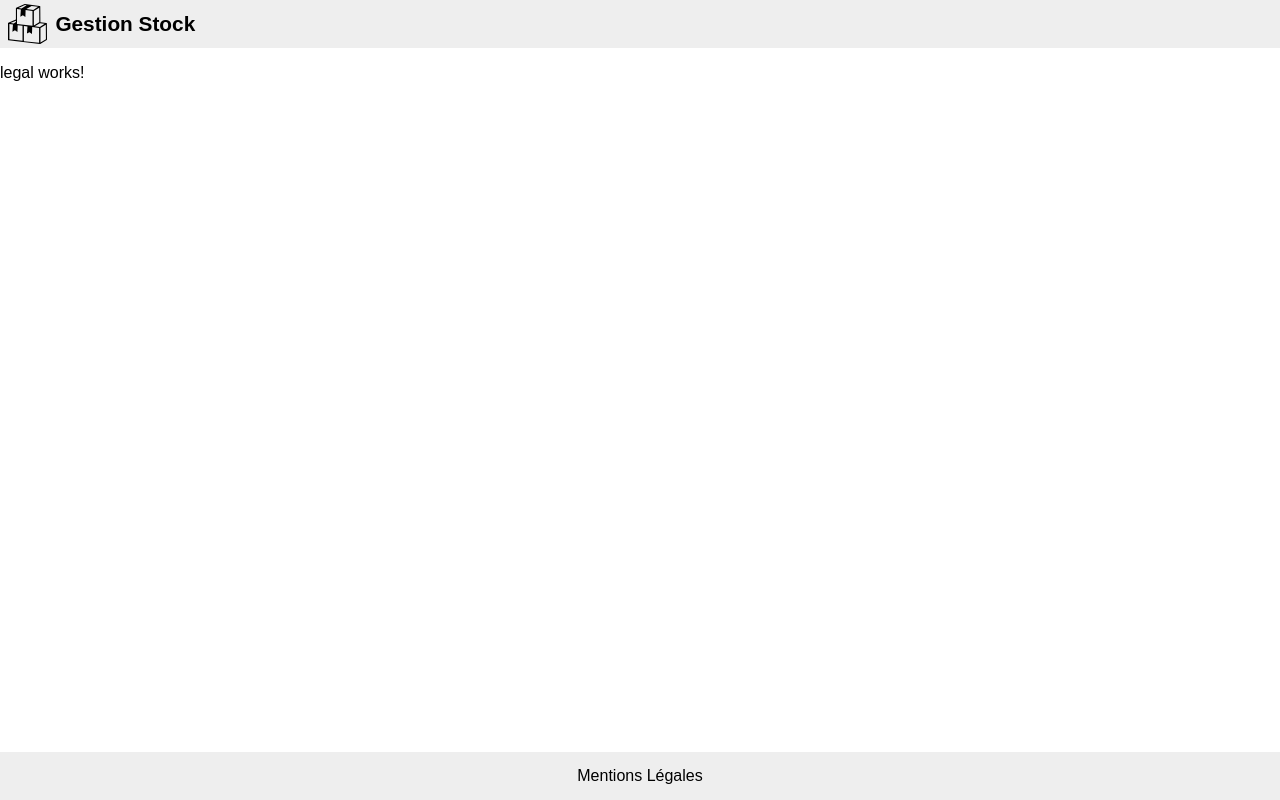
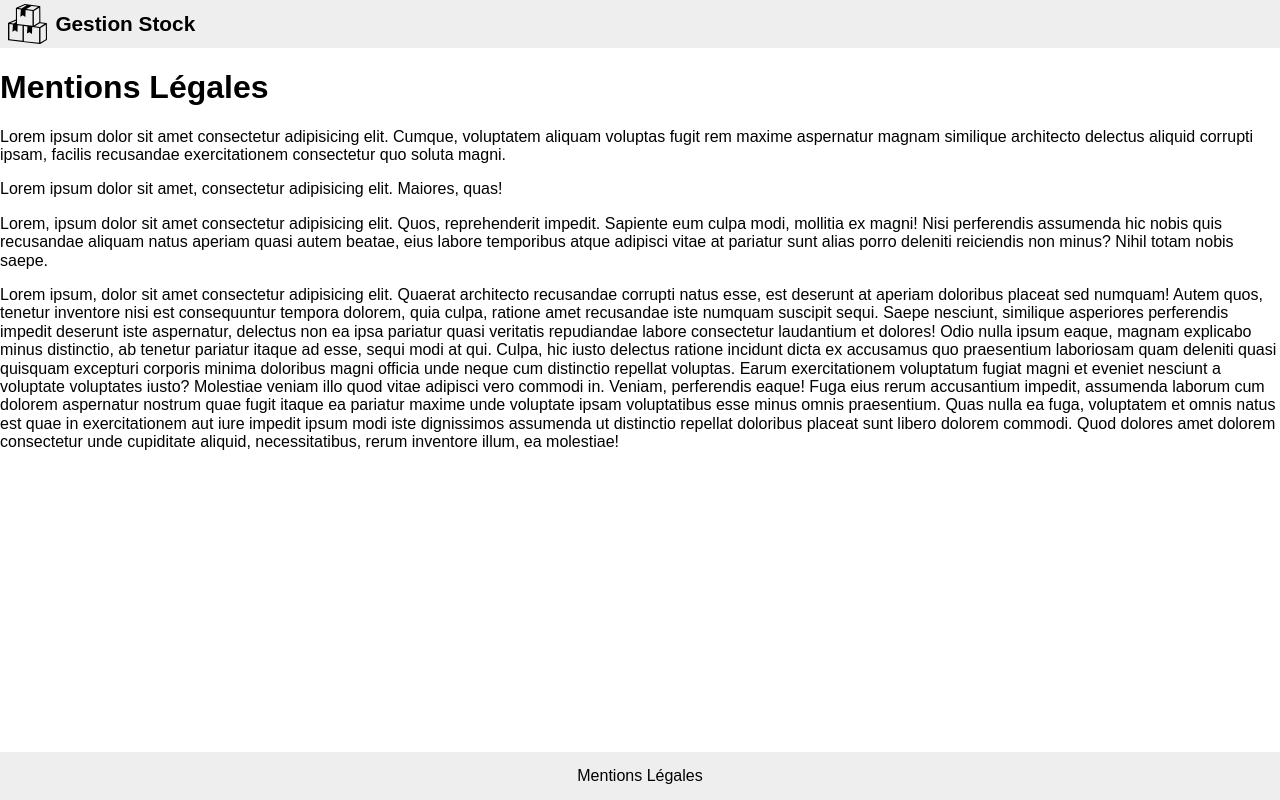
Before and after one commit to jlg-formation/agu-gestion-stock, an Angular app in the folder front/: page /legal in a window 1280 px wide. Built offline with nearby package versions, Linux system fonts and the light colour scheme.

Commit message:
dev: added dom for home and legal page components

```diff
--- a/front/src/app/routes/home/home.component.html
+++ b/front/src/app/routes/home/home.component.html
@@ -1 +1,4 @@
-<p>home works!</p>
+<main>
+  <h1>Gérer efficacement votre stock !</h1>
+  <a href="#" class="button primary">Voir le stock</a>
+</main>
--- a/front/src/app/routes/legal/legal.component.html
+++ b/front/src/app/routes/legal/legal.component.html
@@ -1 +1,42 @@
-<p>legal works!</p>
+<main>
+  <h1>Mentions Légales</h1>
+  <p>
+    Lorem ipsum dolor sit amet consectetur adipisicing elit. Cumque, voluptatem
+    aliquam voluptas fugit rem maxime aspernatur magnam similique architecto
+    delectus aliquid corrupti ipsam, facilis recusandae exercitationem
+    consectetur quo soluta magni.
+  </p>
+  <p>
+    Lorem ipsum dolor sit amet, consectetur adipisicing elit. Maiores, quas!
+  </p>
+  <p>
+    Lorem, ipsum dolor sit amet consectetur adipisicing elit. Quos,
+    reprehenderit impedit. Sapiente eum culpa modi, mollitia ex magni! Nisi
+    perferendis assumenda hic nobis quis recusandae aliquam natus aperiam quasi
+    autem beatae, eius labore temporibus atque adipisci vitae at pariatur sunt
+    alias porro deleniti reiciendis non minus? Nihil totam nobis saepe.
+  </p>
+  <p>
+    Lorem ipsum, dolor sit amet consectetur adipisicing elit. Quaerat architecto
+    recusandae corrupti natus esse, est deserunt at aperiam doloribus placeat
+    sed numquam! Autem quos, tenetur inventore nisi est consequuntur tempora
+    dolorem, quia culpa, ratione amet recusandae iste numquam suscipit sequi.
+    Saepe nesciunt, similique asperiores perferendis impedit deserunt iste
+    aspernatur, delectus non ea ipsa pariatur quasi veritatis repudiandae labore
+    consectetur laudantium et dolores! Odio nulla ipsum eaque, magnam explicabo
+    minus distinctio, ab tenetur pariatur itaque ad esse, sequi modi at qui.
+    Culpa, hic iusto delectus ratione incidunt dicta ex accusamus quo
+    praesentium laboriosam quam deleniti quasi quisquam excepturi corporis
+    minima doloribus magni officia unde neque cum distinctio repellat voluptas.
+    Earum exercitationem voluptatum fugiat magni et eveniet nesciunt a voluptate
+    voluptates iusto? Molestiae veniam illo quod vitae adipisci vero commodi in.
+    Veniam, perferendis eaque! Fuga eius rerum accusantium impedit, assumenda
+    laborum cum dolorem aspernatur nostrum quae fugit itaque ea pariatur maxime
+    unde voluptate ipsam voluptatibus esse minus omnis praesentium. Quas nulla
+    ea fuga, voluptatem et omnis natus est quae in exercitationem aut iure
+    impedit ipsum modi iste dignissimos assumenda ut distinctio repellat
+    doloribus placeat sunt libero dolorem commodi. Quod dolores amet dolorem
+    consectetur unde cupiditate aliquid, necessitatibus, rerum inventore illum,
+    ea molestiae!
+  </p>
+</main>
```
